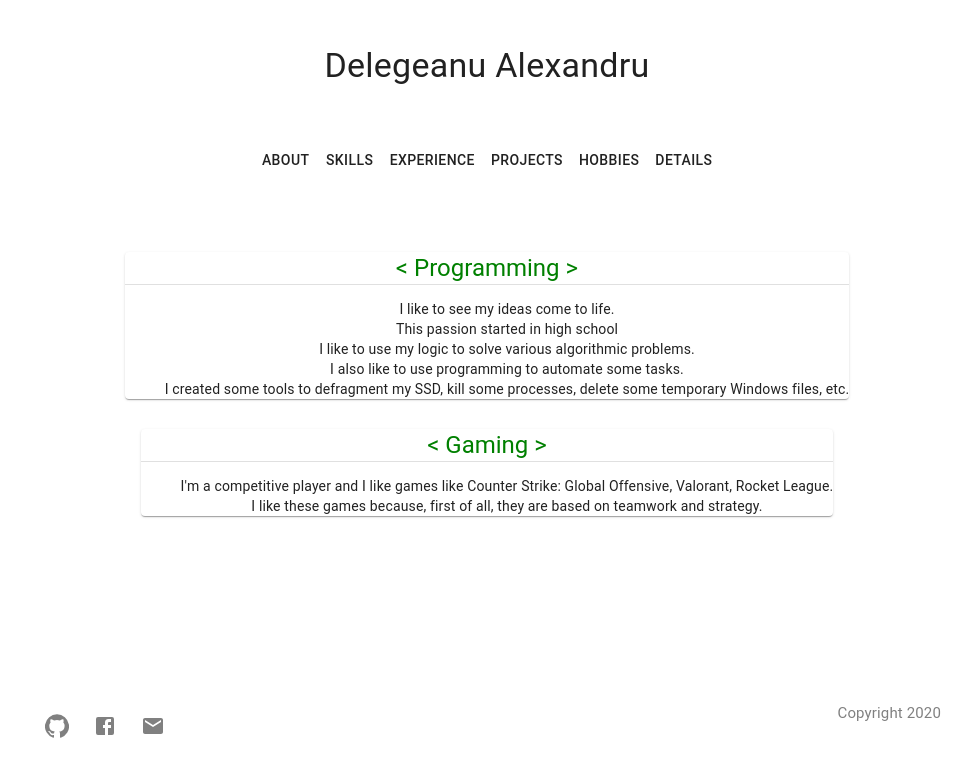
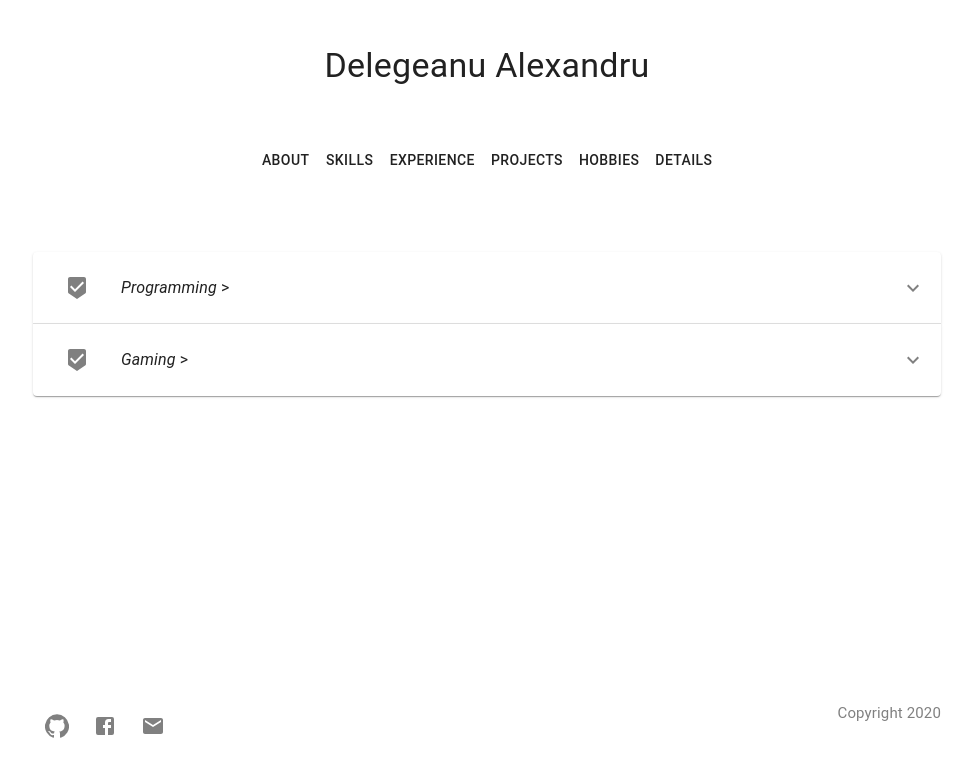
Before and after one commit to TheAncientOwl/personal-page, a React (Create React App) app: page / in a window 1280 px wide. Both pictures are taken after a click on the button "HOBBIES". Shown: the top 776 px of the page, without its empty margins (153-1126 px from the left). Built offline with nearby package versions, Linux system fonts and the light colour scheme.

Commit message:
changed format.

```diff
--- a/src/components/Hobbies.jsx
+++ b/src/components/Hobbies.jsx
@@ -1,5 +1,8 @@
 import React from 'react';
-import { Grid, Paper, Divider, Typography } from '@material-ui/core';
+import { Accordion, AccordionSummary, AccordionDetails, Typography } from '@material-ui/core';
+import ExpandMoreIcon from '@material-ui/icons/ExpandMore';
+import BeenhereIcon from '@material-ui/icons/Beenhere';
+import ListIconTextItem from './ListIconTextItem';
 
 const HobbiesConfig = [
   {
@@ -23,28 +26,23 @@ const HobbiesConfig = [
 
 export default function Hobbies() {
   return (
-    <Grid container style={{ flex: 1 }} spacing={2}>
-      <Grid item xs={12}>
-        <Grid container justify='center' spacing={2}>
+    <>
       {HobbiesConfig.map((hobby, index) => (
-            <Grid key={index} item>
-              <Paper>
-                <Typography variant='h5' style={{ color: 'green' }}>
-                  &lt; {hobby.title} &gt;
-                </Typography>
-                <Divider />
-                <Typography component='div' variant='body2'>
+        <Accordion key={index}>
+          <AccordionSummary expandIcon={<ExpandMoreIcon style={{ color: 'gray' }} />}>
+            <ListIconTextItem icon={<BeenhereIcon />} prop1={hobby.title} />
+          </AccordionSummary>
+          <AccordionDetails>
+            <Typography component='div'>
               <ul style={{ listStyleType: 'none' }}>
                 {hobby.about.map((ab, index) => (
                   <li key={index}>{ab}</li>
                 ))}
               </ul>
             </Typography>
-              </Paper>
-            </Grid>
+          </AccordionDetails>
+        </Accordion>
       ))}
-        </Grid>
-      </Grid>
-    </Grid>
+    </>
   );
 }
```
Lines whose indentation alone changed are shown as unchanged.
